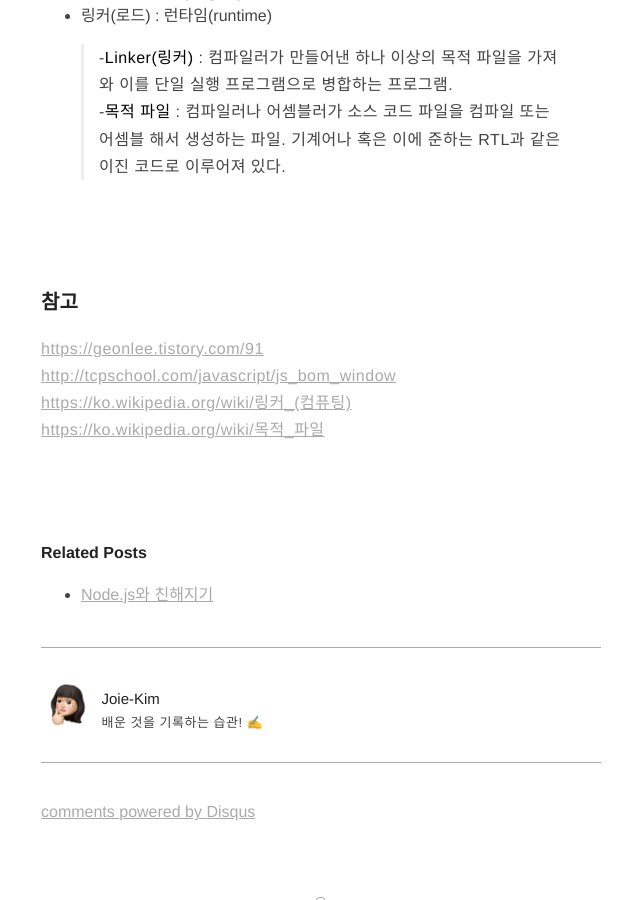
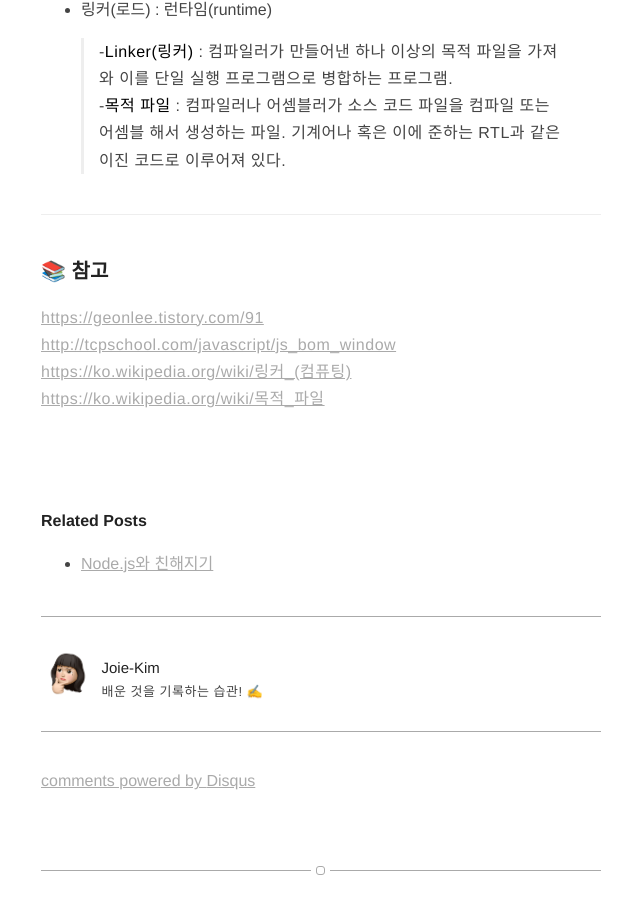
Before and after one commit to Joie-Kim/Joie-Kim.github.io, a Jekyll site: the page built from _posts/2020-09-05-JavaScript-engine-runtime.markdown, in a window 1280 px wide and 900 px high, scrolled down 1235 px. Shown: the whole window, without its empty margins (319-959 px from the left). Built offline with Jekyll 4.4.1, drawn with Linux system fonts in a browser that asks for light colours; comment, search, counter and statistics services are not loaded.

Commit message:
[Update] post 내용 수정
- 간단한 텍스트 수정

```diff
--- a/_posts/2020-09-05-JavaScript-engine-runtime.markdown
+++ b/_posts/2020-09-05-JavaScript-engine-runtime.markdown
@@ -33,7 +33,7 @@ JavaScript 엔진과 JavaScript 런타임.. 비슷하게 생겨서(?) 헷갈렸
 > -**BOM** (Browser Object Model, 브라우저 객체 모델)<br>
 -**DOM** (Document Object Model, 문서 객체 모델)
 
-<br>
+---
 
 ## 정리하자면..
 전통적인 컴파일드 언어와 비교했을 때,
@@ -43,10 +43,9 @@ JavaScript 엔진과 JavaScript 런타임.. 비슷하게 생겨서(?) 헷갈렸
 > -**Linker(링커)** : 컴파일러가 만들어낸 하나 이상의 목적 파일을 가져와 이를 단일 실행 프로그램으로 병합하는 프로그램.<br>
 -**목적 파일** : 컴파일러나 어셈블러가 소스 코드 파일을 컴파일 또는 어셈블 해서 생성하는 파일. 기계어나 혹은 이에 준하는 RTL과 같은 이진 코드로 이루어져 있다.
 
-<br>
 ---
 
-### 참고
+### 📚 참고
 
 [https://geonlee.tistory.com/91](https://geonlee.tistory.com/91)<br>
 [http://tcpschool.com/javascript/js_bom_window](http://tcpschool.com/javascript/js_bom_window)<br>
```
